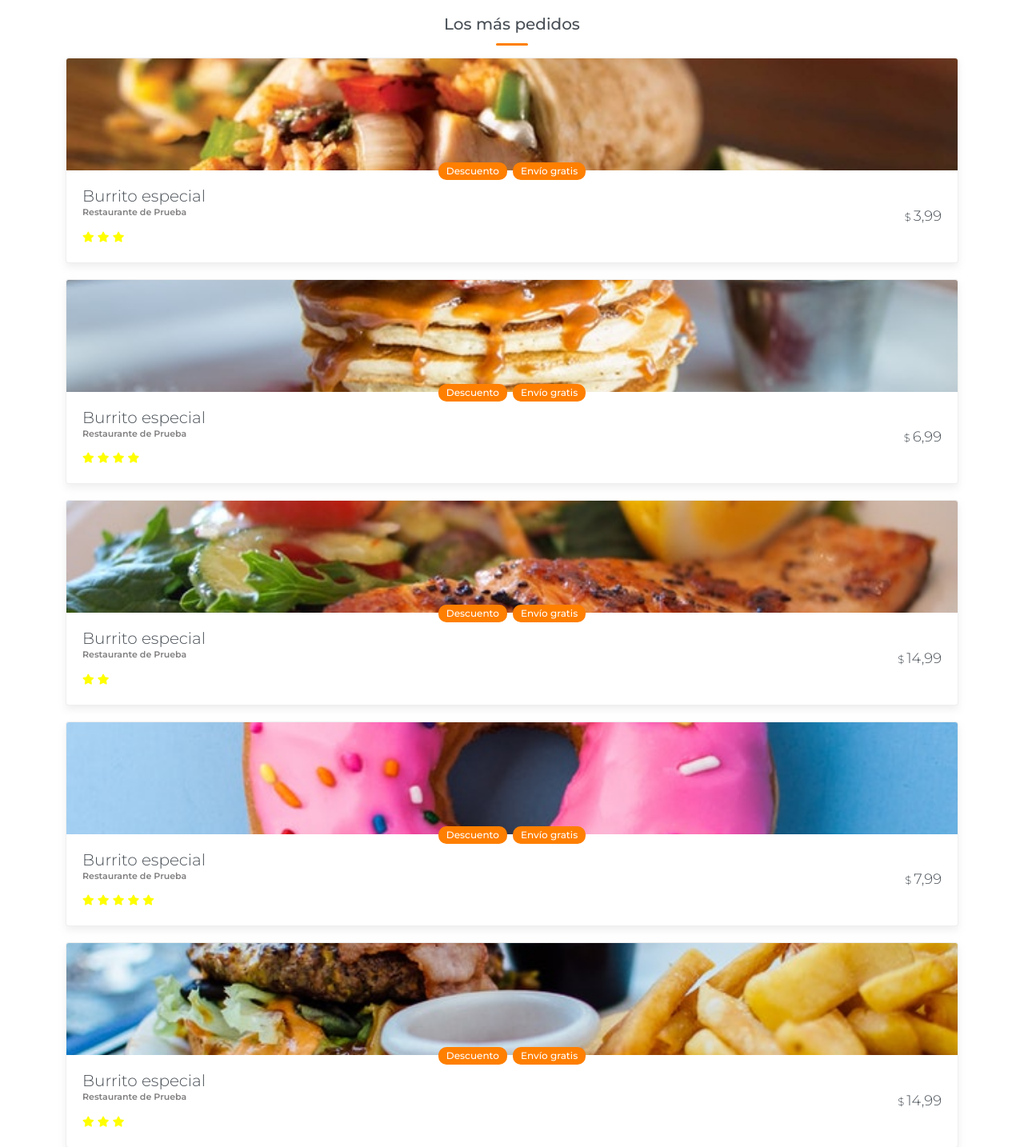
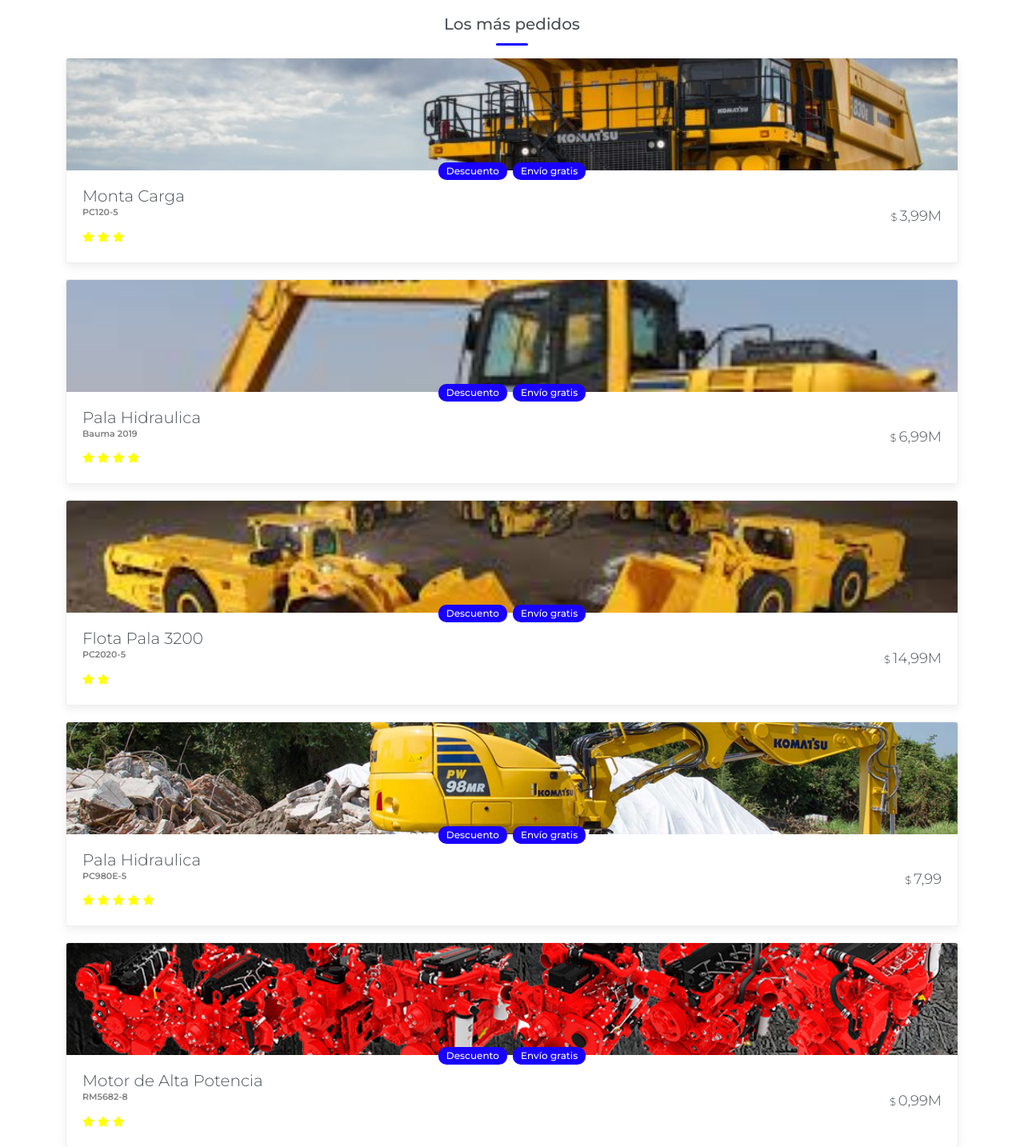
Before and after one commit to pauloolarte/MiProyecto, a plain HTML site: page index.html in a window 1280 px wide. Shown: the part 209-1643 px from the top of the page at 80% size. Drawn offline with Linux system fonts and the light colour scheme.

Commit message:
agregar y cambiar imagenes y estilos

```diff
--- a/index.html
+++ b/index.html
@@ -4,7 +4,7 @@
     <meta charset="UTF-8">
     <meta http-equiv="X-UA-Compatible" content="IE=edge">
     <meta name="viewport" content="width=device-width, initial-scale=1.0">
-    <title>Ejemplo de Pagina</title>
+    <title>Komatsu - Pedidos</title>
     <link rel="stylesheet" href="css/main.css" />
 
     <link rel="preconnect" href="https://fonts.googleapis.com">
@@ -18,7 +18,7 @@
         <div class="container">
             <div class="row justify-content-between align-items-center">
                 <div class="col-auto">
-                    <h1>MyOrderNow</h1>
+                    <h1>kmmp - tienda</h1>
                 </div>
                 <div class="col-auto">
                     <div class="avatar-container" data-bs-toggle="modal" data-bs-target="#profileOptions" >
@@ -75,15 +75,15 @@
                     <li>
                         <a href="#">
                             <div class="product-image">
-                                <img src="img/producto1.jpg" alt="">
+                                <img src="img/tractor1.jpg" alt="">
                             </div>
                             <div class="product-info">
                                 <div class="product-info-inner">
                                     <div class="tags">
                                         <span>Descuento</span><span>Envío gratis</span>
                                     </div>
-                                    <h3 class="product-name">Burrito especial</h3>
-                                    <p class="restaurant">Restaurante de Prueba</p>
+                                    <h3 class="product-name">Monta Carga</h3>
+                                    <p class="restaurant">PC120-5</p>
                                     <div class="stars">
                                         <i class="fas fa-star"></i>
                                         <i class="fas fa-star"></i>
@@ -91,7 +91,7 @@
                                     </div>
                                 </div>
                                 <p class="product-price">
-                                    <span>$</span>3,99
+                                    <span>$</span>3,99M
                                 </p>
                             </div>
                         </a>
@@ -99,15 +99,15 @@
                     <li>
                         <a href="#">
                             <div class="product-image">
-                                <img src="img/producto2.jpg" alt="">
+                                <img src="img/tractor2.jfif" alt="">
                             </div>
                             <div class="product-info">
                                 <div class="product-info-inner">
                                     <div class="tags">
                                         <span>Descuento</span><span>Envío gratis</span>
                                     </div>
-                                    <h3 class="product-name">Burrito especial</h3>
-                                    <p class="restaurant">Restaurante de Prueba</p>
+                                    <h3 class="product-name">Pala Hidraulica</h3>
+                                    <p class="restaurant">Bauma 2019</p>
                                     <div class="stars">
                                         <i class="fas fa-star"></i>
                                         <i class="fas fa-star"></i>
@@ -116,7 +116,7 @@
                                     </div>
                                 </div>
                                 <p class="product-price">
-                                    <span>$</span>6,99
+                                    <span>$</span>6,99M
                                 </p>
                             </div>
                         </a>
@@ -124,22 +124,22 @@
                     <li>
                         <a href="#">
                             <div class="product-image">
-                                <img src="img/producto3.jpg" alt="">
+                                <img src="img/tractor3.jfif" alt="">
                             </div>
                             <div class="product-info">
                                 <div class="product-info-inner">
                                     <div class="tags">
                                         <span>Descuento</span><span>Envío gratis</span>
                                     </div>
-                                    <h3 class="product-name">Burrito especial</h3>
-                                    <p class="restaurant">Restaurante de Prueba</p>
+                                    <h3 class="product-name">Flota Pala 3200</h3>
+                                    <p class="restaurant">PC2020-5</p>
                                     <div class="stars">
                                         <i class="fas fa-star"></i>
                                         <i class="fas fa-star"></i>
                                     </div>
                                 </div>
                                 <p class="product-price">
-                                    <span>$</span>14,99
+                                    <span>$</span>14,99M
                                 </p>
                             </div>
                         </a>
@@ -147,15 +147,15 @@
                     <li>
                         <a href="#">
                             <div class="product-image">
-                                <img src="img/producto4.jpg" alt="">
+                                <img src="img/tractor4.jpg" alt="">
                             </div>
                             <div class="product-info">
                                 <div class="product-info-inner">
                                     <div class="tags">
                                         <span>Descuento</span><span>Envío gratis</span>
                                     </div>
-                                    <h3 class="product-name">Burrito especial</h3>
-                                    <p class="restaurant">Restaurante de Prueba</p>
+                                    <h3 class="product-name">Pala Hidraulica</h3>
+                                    <p class="restaurant">PC980E-5</p>
                                     <div class="stars">
                                         <i class="fas fa-star"></i>
                                         <i class="fas fa-star"></i>
@@ -173,15 +173,15 @@
                     <li>
                         <a href="#">
                             <div class="product-image">
-                                <img src="img/producto5.jpg" alt="">
+                                <img src="img/motor1.jpg" alt="">
                             </div>
                             <div class="product-info">
                                 <div class="product-info-inner">
                                     <div class="tags">
                                         <span>Descuento</span><span>Envío gratis</span>
                                     </div>
-                                    <h3 class="product-name">Burrito especial</h3>
-                                    <p class="restaurant">Restaurante de Prueba</p>
+                                    <h3 class="product-name">Motor de Alta Potencia</h3>
+                                    <p class="restaurant">RM5682-8</p>
                                     <div class="stars">
                                         <i class="fas fa-star"></i>
                                         <i class="fas fa-star"></i>
@@ -189,7 +189,7 @@
                                     </div>
                                 </div>
                                 <p class="product-price">
-                                    <span>$</span>14,99
+                                    <span>$</span>0,99M
                                 </p>
                             </div>
                         </a>
--- a/sass/main.scss
+++ b/sass/main.scss
@@ -1,4 +1,4 @@
-$primary: #ff7f00;
+$primary: #1a09b4;
 $black2: #495057;
 
 @import 'bootstrap/bootstrap.scss';
```
Also changed, not shown: css/main.css, img/motor1.jpg (added), img/tractor1.jpg (added), img/tractor2.jfif (added), img/tractor3.jfif (added), img/tractor4.jpg (added).
